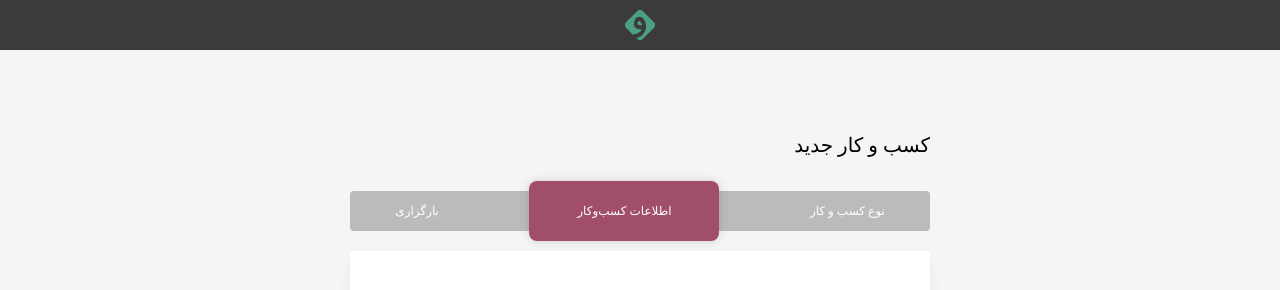
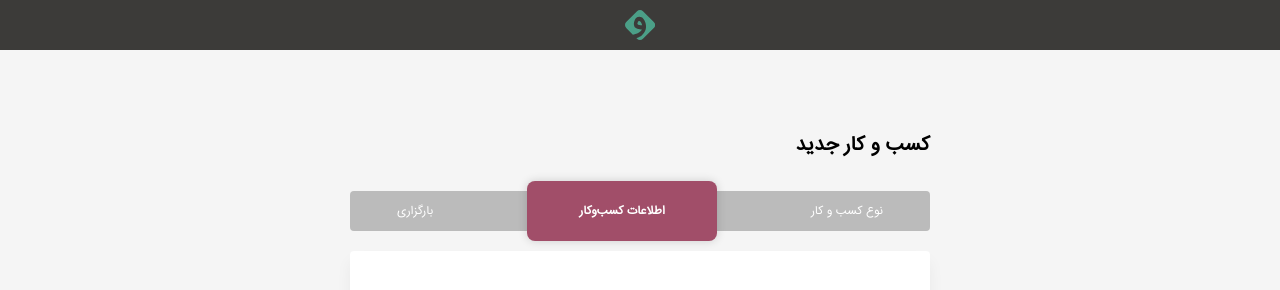
Before and after one commit to Saeed-jlnsi/vandar, a Vue app: page /#/ in a window 1280 px wide. Shown: the top 290 px of the page. Built offline with nearby package versions, Linux system fonts and the light colour scheme.

Commit message:
Fix the issue with the FONT-FAMILY and add FONT-WEIGHT(but still have problem with IRANSans_Bold,fix it)

```diff
--- a/src/views/home.scss
+++ b/src/views/home.scss
@@ -1,11 +1,11 @@
 
 @font-face {
 	font-family: "IRANSans";
-	src: url("../assets/font/IRANSans.ttf") format("ttf"),
-	url("../assets/font/IRANSans_Bold.ttf") format("ttf"),
-	url("../assets/font/IRANSans_Medium.ttf") format("ttf"),
-	url("../assets/font/IRANSans_Light.ttf") format("ttf"),
-	url("../assets/font/IRANSans_UltraLight.ttf") format("ttf");
+	src: url("../assets/font/IRANSans.ttf");
+	// src: url("../assets/font/IRANSans_Bold.ttf") format('truetype'),
+	// url("../assets/font/IRANSans_Medium.ttf") format('truetype'),
+	// url("../assets/font/IRANSans_Light.ttf") format('truetype'),
+	// url("../assets/font/IRANSans_UltraLight.ttf") format('truetype');
 }
 
 html {
@@ -28,9 +28,10 @@ html {
             margin: 0 auto;
             margin-top: 80px;
 
-            h2 {
+            & > h2 {
                 line-height: 31px;
                 margin-bottom: 30px;
+                font-weight: 700;
             }
 
             .form-header {
@@ -59,6 +60,8 @@ html {
                     border-radius: 8px;
                     background-color: #A14E69;
                     box-shadow: 0 0 10px rgba(0, 0, 0, .16);
+                    font-weight: 700;
+
                 }
             }
 
```
